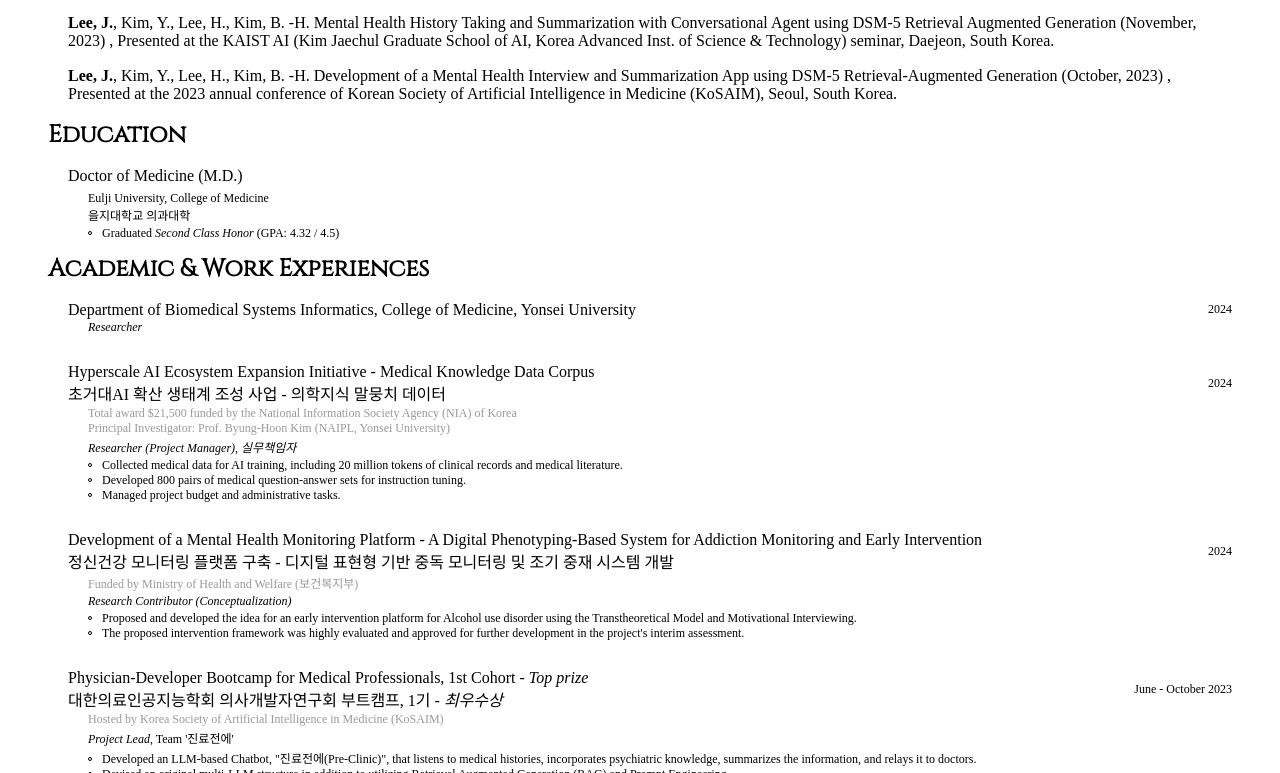
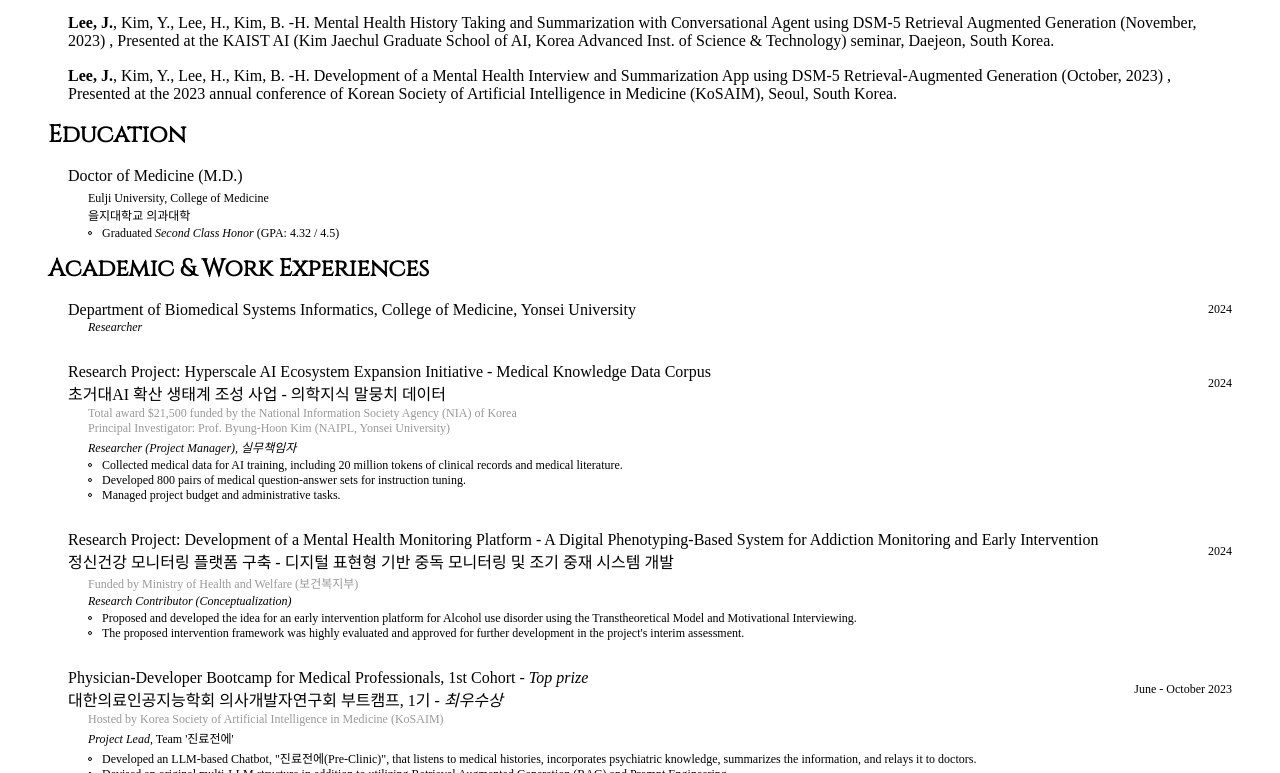
Before and after one commit to leejingooo/cv, a plain HTML site: page index.html in a window 1280 px wide. Shown: the part 458-1231 px from the top of the page. Drawn offline with Linux system fonts and the light colour scheme.

Commit message:
research project 단어 추가

```diff
--- a/index.html
+++ b/index.html
@@ -217,7 +217,7 @@
 
                 <div class="flexContainer smallBottom">
                     <p class="flexItem">
-                        Hyperscale AI Ecosystem Expansion Initiative - Medical Knowledge Data Corpus
+                        Research Project: Hyperscale AI Ecosystem Expansion Initiative - Medical Knowledge Data Corpus
                         <br>초거대AI 확산 생태계 조성 사업 - 의학지식 말뭉치 데이터
                     </p>
                     <p class="flexItem alignRight smallSize">
@@ -250,7 +250,8 @@
 
                 <div class="flexContainer smallBottom">
                     <p class="flexItem">
-                        Development of a Mental Health Monitoring Platform - A Digital Phenotyping-Based System for
+                        Research Project: Development of a Mental Health Monitoring Platform - A Digital
+                        Phenotyping-Based System for
                         Addiction Monitoring and
                         Early Intervention
                         <br>정신건강 모니터링 플랫폼 구축 - 디지털 표현형 기반 중독 모니터링 및 조기 중재 시스템 개발
```
